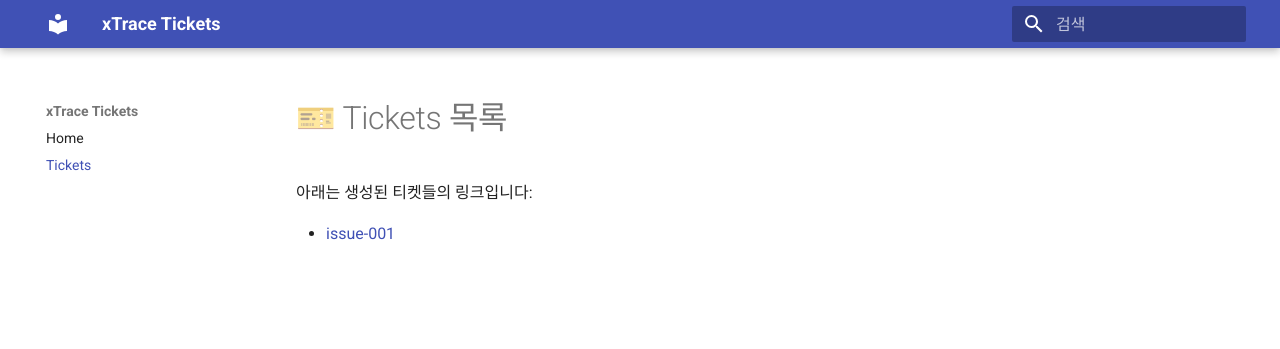
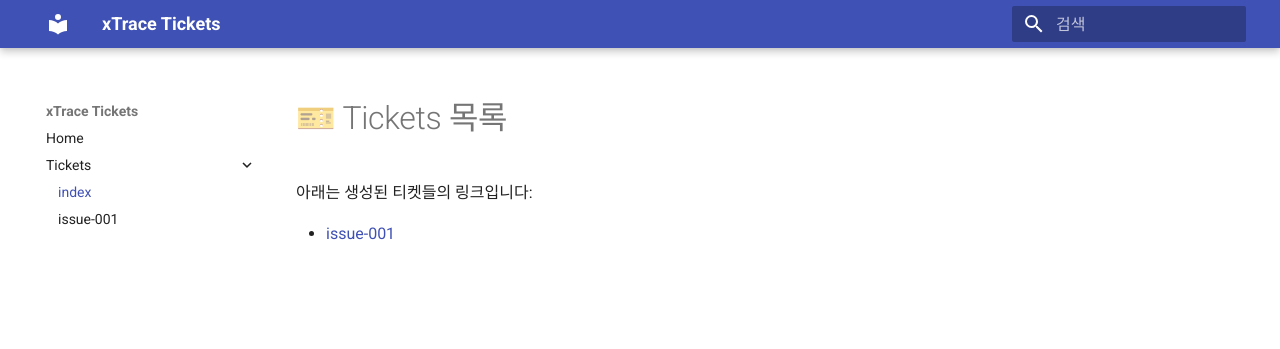
Before and after one commit to rlawoaks/xTrace, an MkDocs documentation site: the page built from docs/tickets/index.md, in a window 1280 px wide. Shown: the top 349 px of the page. Built offline with MkDocs 1.6.1 and Material for MkDocs 9.7.7, drawn with Linux system fonts in a browser that asks for light colours.

Commit message:
Update mkdocs.yml

```diff
--- a/mkdocs.yml
+++ b/mkdocs.yml
@@ -5,4 +5,6 @@ theme:
 
 nav:
   - Home: index.md
-  - Tickets: tickets/index.md
+  - Tickets:
+      - index: tickets/index.md
+      - issue-001: tickets/abcdEFgh/2025/08/04/issue-001.md
```
